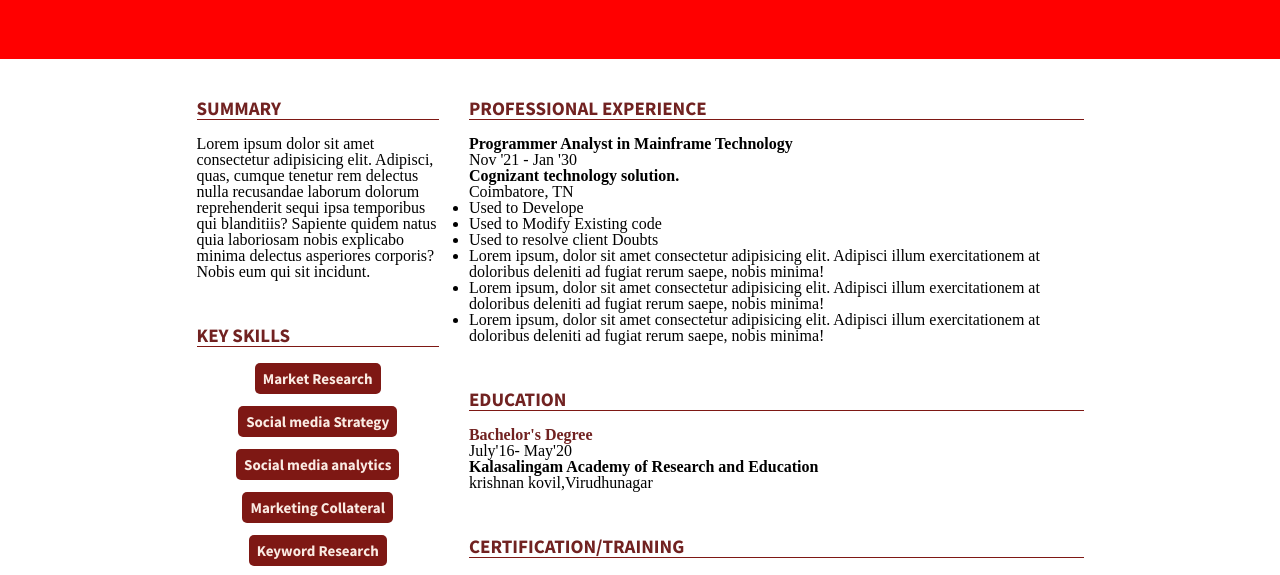
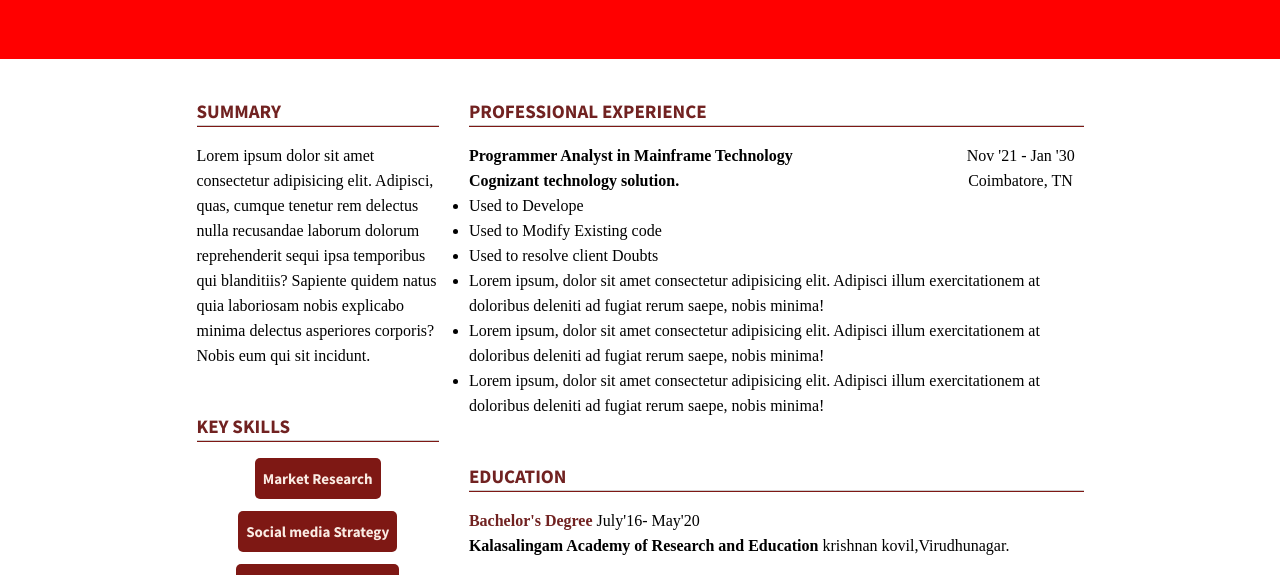
Before and after one commit to vijaydev133/1-portfolio, a plain HTML site: page index.html in a window 1280 px wide. Shown: the part 202-777 px from the top of the page. Drawn offline with Linux system fonts and the light colour scheme.

Commit message:
adding styles.

```diff
--- a/index.html
+++ b/index.html
@@ -118,9 +118,9 @@
             <h2>EDUCATION</h2>
             <hr />
             <h3>Bachelor's Degree</h3>
-            <span class="span1">July'16- May'20</span>
+            <span class="span1">July'16- May'20</span><br>
             <h4>Kalasalingam Academy of Research and Education</h4>
-            <span class="span2">krishnan kovil,Virudhunagar</span>
+            <span class="span2">krishnan kovil,Virudhunagar.</span>
           </div>
 
           <div class="right-certification-training">
--- a/style.css
+++ b/style.css
@@ -66,6 +66,10 @@
   margin: 0px auto;
 }
 
+.down{
+  line-height: 25px;
+}
+
 .down h2 {
   font-size: 19px;
   font-family: "Lato", sans-serif;
@@ -78,8 +82,8 @@
 
 .down hr {
   background-color: #7e1814;
-  height: 1px;
-  border: none;
+
+
 }
 
 .down h2,
@@ -110,3 +114,16 @@
 
   margin-bottom: 12px;
 }
+
+
+.right h3, .right h4{
+      display: inline;
+}
+
+.right-professional-experience h3{
+  margin-right: 170px;
+}
+
+.right-professional-experience h4{
+  margin-right: 285px;
+}
```
